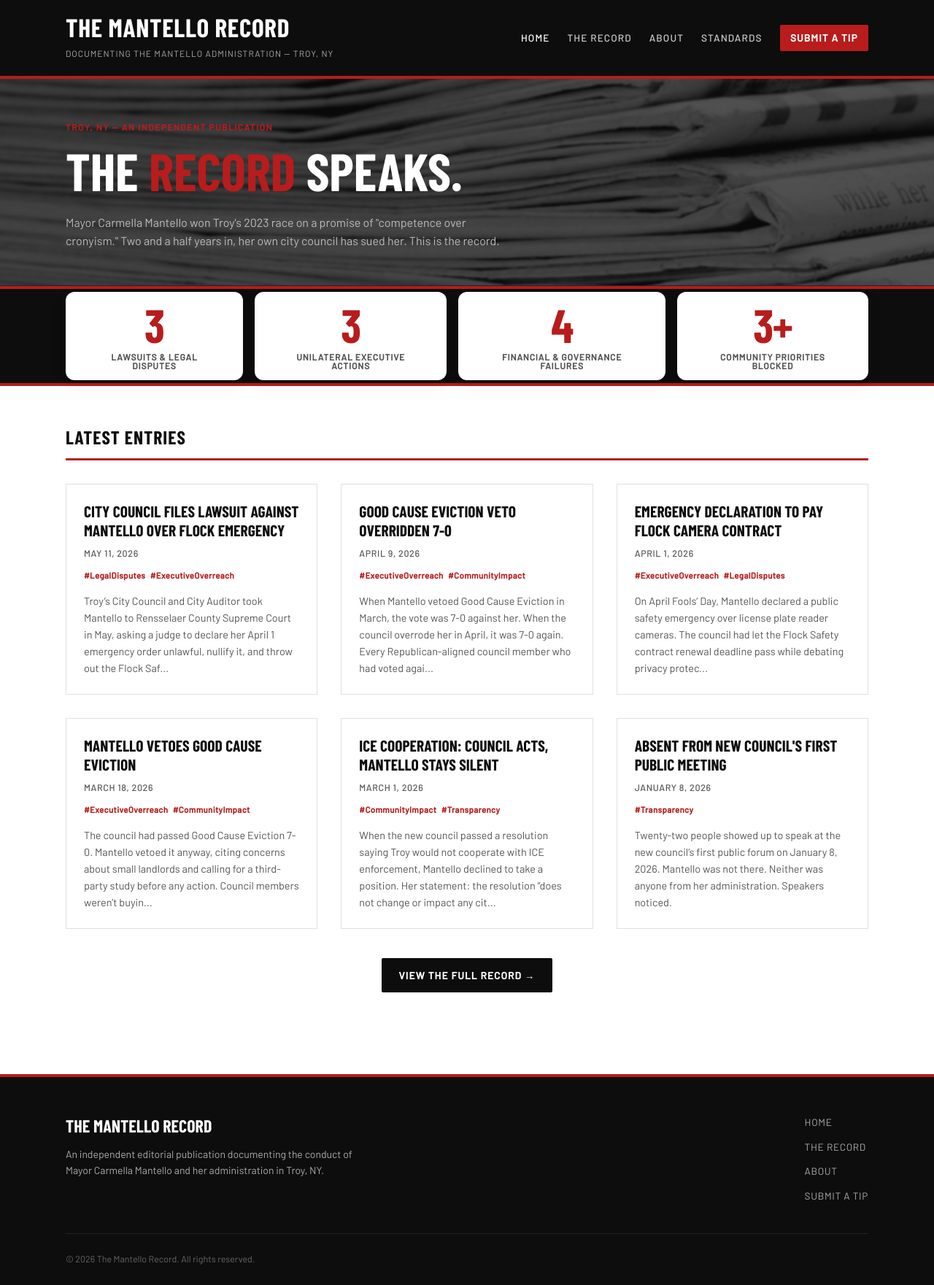
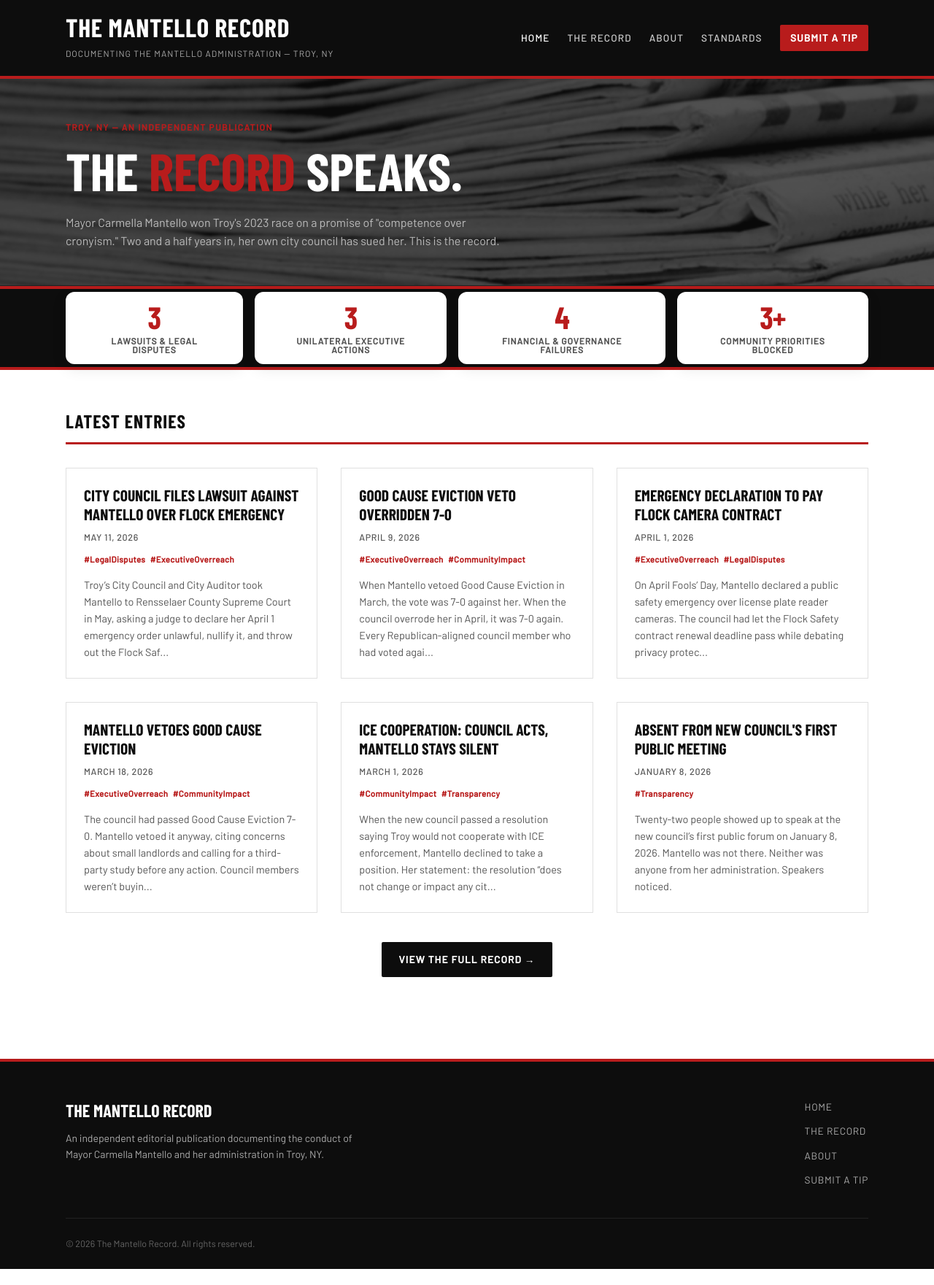
Before and after one commit to MdevitSEC/the-mantello-record, a Jekyll site: the page built from index.html, in a window 1280 px wide. Shown: the whole page at 73% size. Built offline with Jekyll 4.4.1, drawn with Linux system fonts in a browser that asks for light colours; some web fonts are replaced; after the commit the page ends 1739 px from its top, so only the background shows below that.

Commit message:
Reduce stat numbers by one third (4rem to 2.65rem)
Co-Authored-By: Claude Sonnet 4.6 <noreply@anthropic.com>

```diff
--- a/assets/css/main.scss
+++ b/assets/css/main.scss
@@ -193,7 +193,7 @@ img { max-width: 100%; display: block; }
 .stat-number {
   display: block;
   font-family: var(--font-headline);
-  font-size: 4rem;
+  font-size: 2.65rem;
   font-weight: 900;
   line-height: 1;
   color: var(--red);
```
